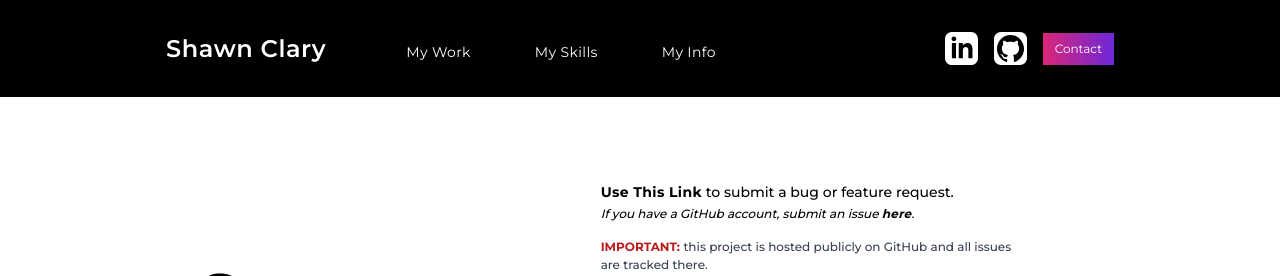
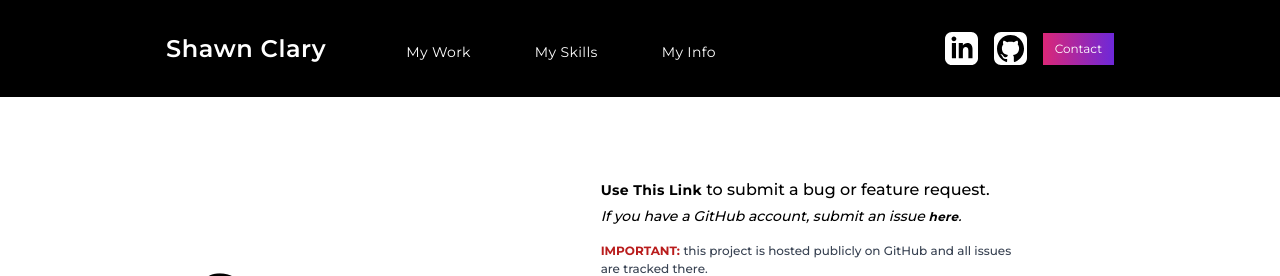
Before and after one commit to sleeptil3/portfolio, a React (Create React App) app: page /#/euchrenight/support in a window 1280 px wide. Shown: the top 276 px of the page. Built offline with nearby package versions, Linux system fonts and the light colour scheme.

Commit message:
updated size of font on euchrenight support

```diff
--- a/src/Pages/EuchreNightSupport.js
+++ b/src/Pages/EuchreNightSupport.js
@@ -19,8 +19,8 @@ export default function EuchreNightSupport() {
 					className="flex flex-col relative px-4 sm:ml-20 mr-10 sm:pl-20 z-10 font-medium text-lg sm:text-xl md:text-2xl space-y-4"
 				>
 					<div className="">
-						<p className="font-normal text-sm"><a href="mailto:euchrenightissues@gmail.com?&subject=[ISSUE%20TITLE]&body=(please%20replace%20the%20subject%20line%20with%20an%20issue%20title)%0D%0A%0D%0A%0ADescription%20of%20Bug%20or%20Feature%20Request:%0D%0A%0D%0A%0D%0A%0D%0A%0ASteps%20to%20Reproduce,%20if%20applicable:%0D%0A%0D%0A%0D%0A%0D%0A%0ADevice%20Model:%20[ex:%20'iPhone%2012%20Pro%20Max']%0D%0A%0D%0A%0D%0A%0D%0A%0A(attach%20any%20screenshots,%20if%20applicable)">Use This Link</a> to submit a bug or feature request.</p>
-						<p className="font-normal text-xs mt-1 italic">If you have a GitHub account, submit an issue <a className="text-xs" href="https://github.com/sleeptil3/euchre-native/issues/new/choose" target="_blank" rel="noreferrer">here</a>.</p>
+						<p className="font-normal text-base"><a href="mailto:euchrenightissues@gmail.com?&subject=[ISSUE%20TITLE]&body=(please%20replace%20the%20subject%20line%20with%20an%20issue%20title)%0D%0A%0D%0A%0ADescription%20of%20Bug%20or%20Feature%20Request:%0D%0A%0D%0A%0D%0A%0D%0A%0ASteps%20to%20Reproduce,%20if%20applicable:%0D%0A%0D%0A%0D%0A%0D%0A%0ADevice%20Model:%20[ex:%20'iPhone%2012%20Pro%20Max']%0D%0A%0D%0A%0D%0A%0D%0A%0A(attach%20any%20screenshots,%20if%20applicable)">Use This Link</a> to submit a bug or feature request.</p>
+						<p className="font-normal text-sm mt-1 italic">If you have a GitHub account, submit an issue <a className="text-xs" href="https://github.com/sleeptil3/euchre-native/issues/new/choose" target="_blank" rel="noreferrer">here</a>.</p>
 					</div>
 					<div className="font-normal text-xs leading-normal">
 						<p className="text-gray-700">
```
